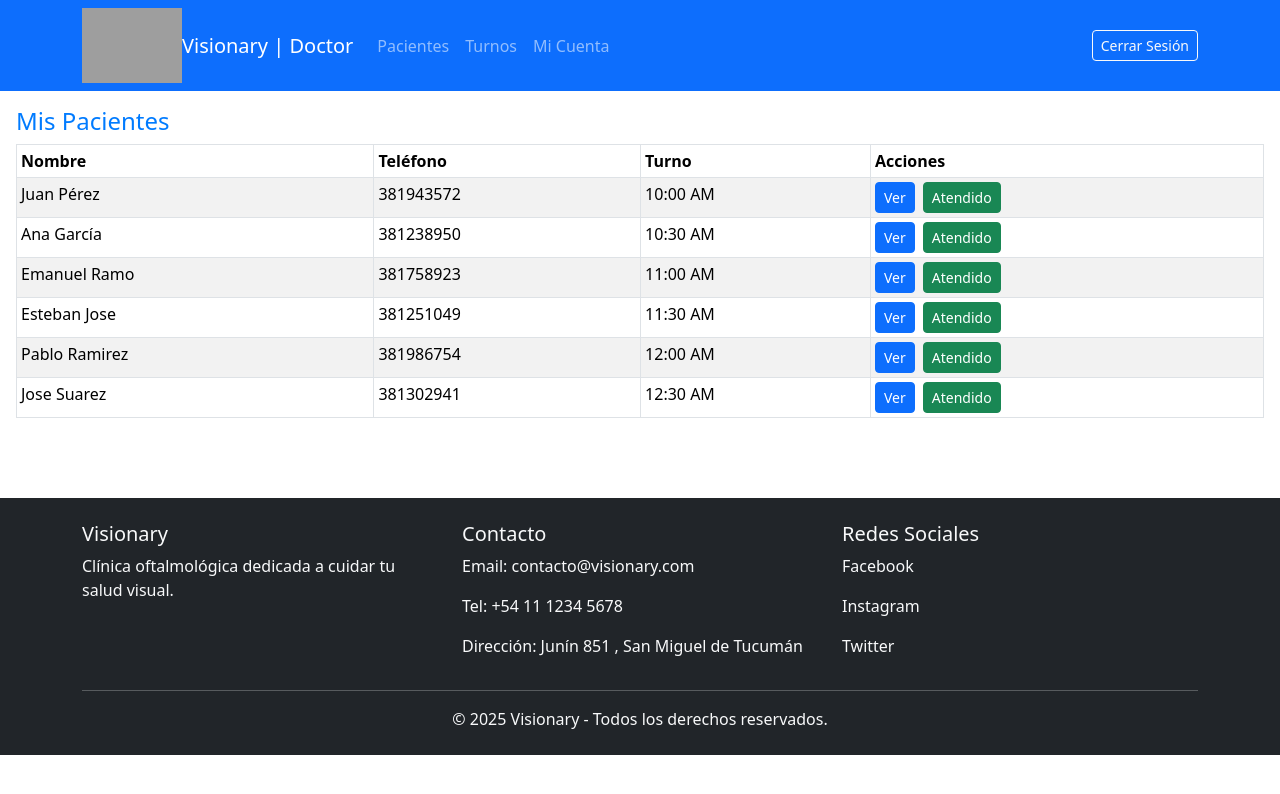
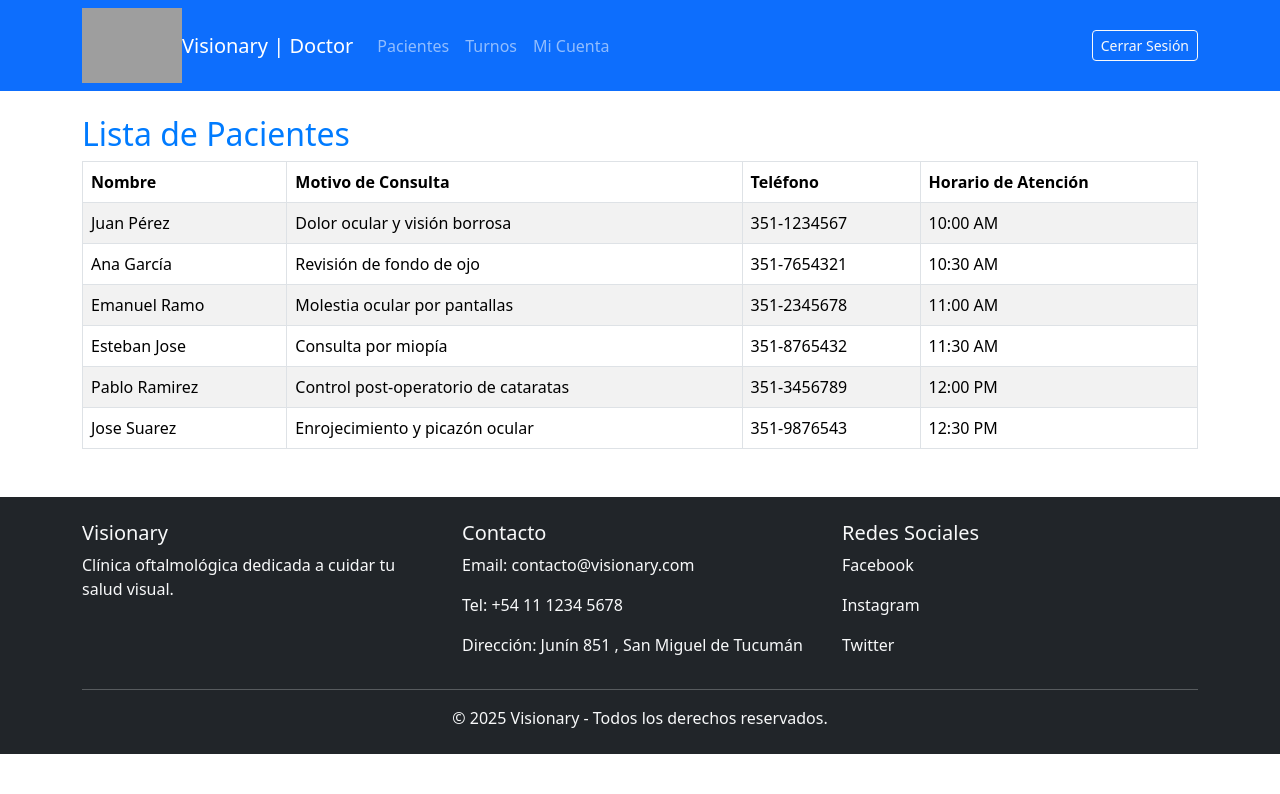
Before and after one commit to rodo18-2006/proyecto2, a React (Vite) app: page /doctor/pacientes in a window 1280 px wide. Shown: the top 794 px of the page. Built offline with nearby package versions, Linux system fonts and the light colour scheme; grey boxes are pictures that could not be loaded.

Commit message:
editamos la parte de pacientes

```diff
--- a/src/components/iniciodoctor/IniciodoctorC.jsx
+++ b/src/components/iniciodoctor/IniciodoctorC.jsx
@@ -29,7 +29,7 @@ const IniciodoctorC = () => {
                 <br />
                 {siguienteTurno.fecha} — {siguienteTurno.hora}
               </Card.Text>
-              <Button as={Link} to="/doctor/turnos" size="sm" variant="primary">
+              <Button as={Link} to="/doctor/pacientes" size="sm" variant="primary">
                 Ver todos
               </Button>
             </Card.Body>
--- a/src/components/pacientes/PacientesC.jsx
+++ b/src/components/pacientes/PacientesC.jsx
@@ -1,43 +1,71 @@
 import React from "react";
-import { Table, Button } from "react-bootstrap";
-import { Link } from "react-router-dom";
+import { Table } from "react-bootstrap";
 
-const PacientesC = () => {
+const PacientesLista = () => {
   const pacientes = [
-    { id: 1, nombre: "Juan Pérez", telefono: "381943572", turno: "10:00 AM" },
-    { id: 2, nombre: "Ana García", telefono: "381238950", turno: "10:30 AM" },
-    { id: 3, nombre: "Emanuel Ramo", telefono: "381758923", turno: "11:00 AM" },
-    { id: 4, nombre: "Esteban Jose", telefono: "381251049", turno: "11:30 AM" },
-    { id: 5, nombre: "Pablo Ramirez", telefono: "381986754", turno: "12:00 AM" },
-    { id: 6, nombre: "Jose Suarez", telefono: "381302941", turno: "12:30 AM" },
+    {
+      id: 1,
+      nombre: "Juan Pérez",
+      motivoConsulta: "Dolor ocular y visión borrosa",
+      telefono: "351-1234567",
+      horarioAtencion: "10:00 AM",
+    },
+    {
+      id: 2,
+      nombre: "Ana García",
+      motivoConsulta: "Revisión de fondo de ojo",
+      telefono: "351-7654321",
+      horarioAtencion: "10:30 AM",
+    },
+    {
+      id: 3,
+      nombre: "Emanuel Ramo",
+      motivoConsulta: "Molestia ocular por pantallas",
+      telefono: "351-2345678",
+      horarioAtencion: "11:00 AM",
+    },
+    {
+      id: 4,
+      nombre: "Esteban Jose",
+      motivoConsulta: "Consulta por miopía",
+      telefono: "351-8765432",
+      horarioAtencion: "11:30 AM",
+    },
+    {
+      id: 5,
+      nombre: "Pablo Ramirez",
+      motivoConsulta: "Control post-operatorio de cataratas",
+      telefono: "351-3456789",
+      horarioAtencion: "12:00 PM",
+    },
+    {
+      id: 6,
+      nombre: "Jose Suarez",
+      motivoConsulta: "Enrojecimiento y picazón ocular",
+      telefono: "351-9876543",
+      horarioAtencion: "12:30 PM",
+    },
   ];
 
   return (
-    <div className="p-3">
-      <h4>Mis Pacientes</h4>
-      <Table striped bordered hover size="sm">
+    <div className="container mt-4">
+      <h2>Lista de Pacientes</h2>
+      <Table striped bordered hover>
         <thead>
           <tr>
             <th>Nombre</th>
+            <th>Motivo de Consulta</th>
             <th>Teléfono</th>
-            <th>Turno</th>
-            <th>Acciones</th>
+            <th>Horario de Atención</th>
           </tr>
         </thead>
         <tbody>
-          {pacientes.map((pac) => (
-            <tr key={pac.id}>
-              <td>{pac.nombre}</td>
-              <td>{pac.telefono}</td>
-              <td>{pac.turno}</td>
-              <td>
-                <Button size="sm" variant="primary" as={Link} to={`/doctor/paciente/${pac.id}`} className="me-2">
-                  Ver
-                </Button>
-                <Button size="sm" variant="success">
-                  Atendido
-                </Button>
-              </td>
+          {pacientes.map((paciente) => (
+            <tr key={paciente.id}>
+              <td>{paciente.nombre}</td>
+              <td>{paciente.motivoConsulta}</td>
+              <td>{paciente.telefono}</td>
+              <td>{paciente.horarioAtencion}</td>
             </tr>
           ))}
         </tbody>
@@ -46,4 +74,4 @@ const PacientesC = () => {
   );
 };
 
-export default PacientesC;
+export default PacientesLista;
```
